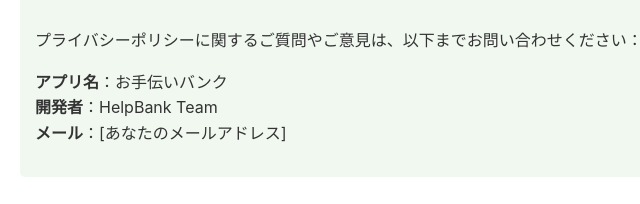
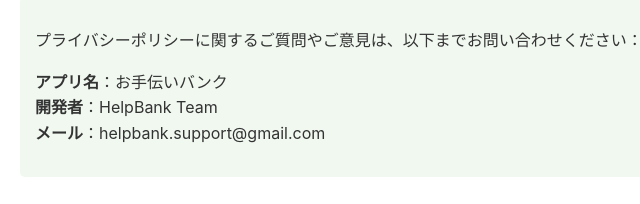
Before and after one commit to HinataYamakri/helpbank-privacy, a website: page index.html in a window 1280 px wide. Shown: the part 2304-2508 px from the top of the page, 250-890 px from the left. Drawn offline with Linux system fonts and the light colour scheme.

Commit message:
Update contact email

```diff
--- a/index.html
+++ b/index.html
@@ -125,7 +125,7 @@
             <p>プライバシーポリシーに関するご質問やご意見は、以下までお問い合わせください：</p>
             <p><strong>アプリ名</strong>：お手伝いバンク<br>
             <strong>開発者</strong>：HelpBank Team<br>
-            <strong>メール</strong>：[あなたのメールアドレス]</p>
+            <strong>メール</strong>：helpbank.support@gmail.com</p>
         </div>
 
         <h2>11. 同意について</h2>
```
Also changed, not shown: package.json (added, +23 -0 lines), 1 other file.
